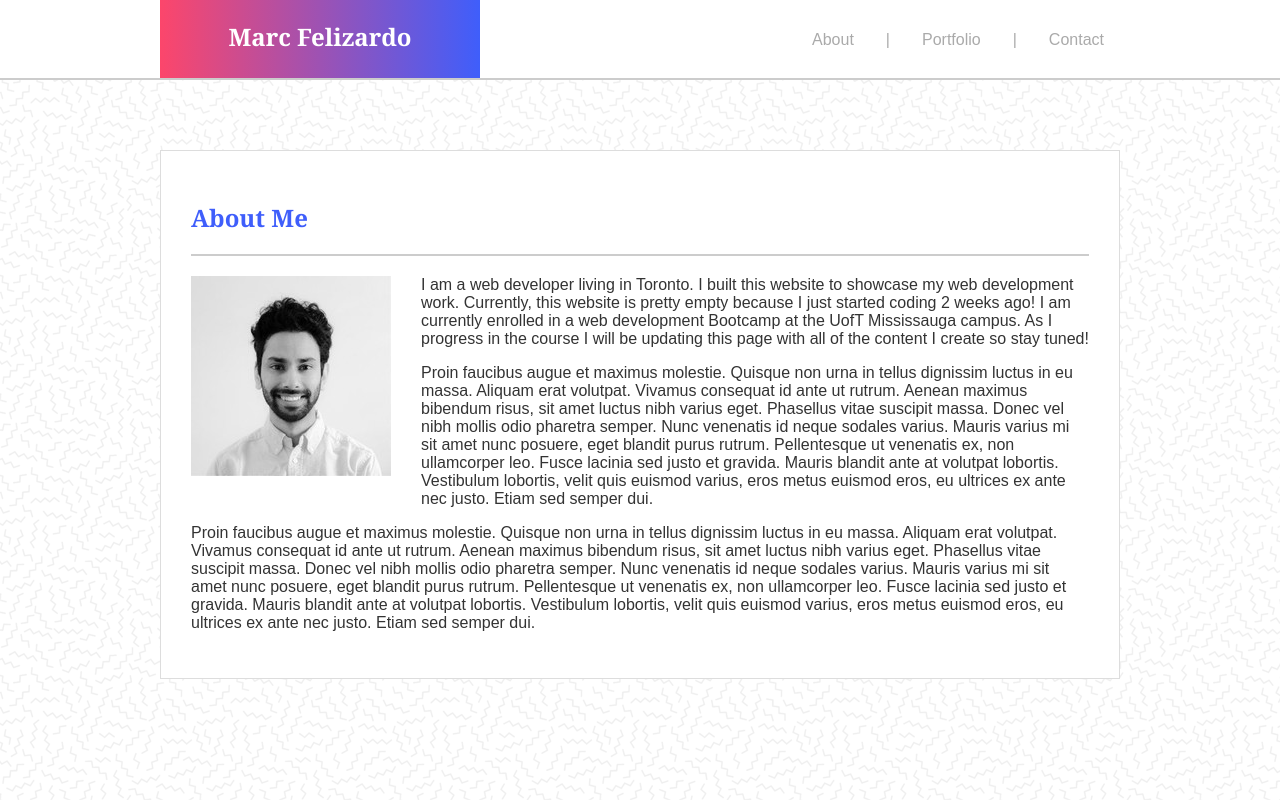
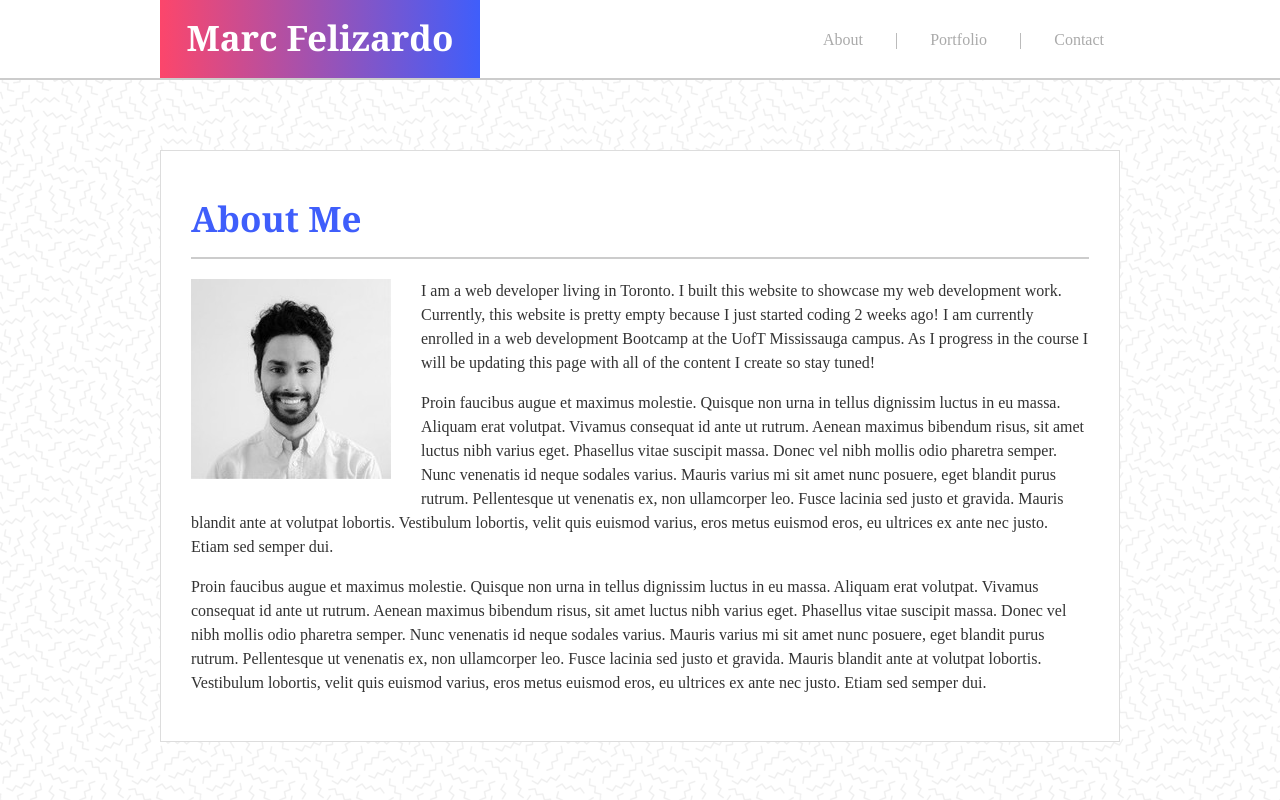
Before and after one commit to marcldo/Responsive-Portfolio, a plain HTML site: page index.html in a window 1280 px wide. Shown: the top 800 px of the page. Drawn offline with Linux system fonts and the light colour scheme.

Commit message:
changed font on header and body

```diff
--- a/assets/css/style.css
+++ b/assets/css/style.css
@@ -10,11 +10,21 @@ body{
 }
 
 h1, h2, h3, h4 {
-  font-family: Georgia, 'Times New Roman', Times, serif;
+  font-family: 'Didot', Georgia, 'Times New Roman', Times, serif;
+}
+h1{
+  font-weight: 800;
+  font-size: 35px;
+  line-height: .5em;
 }
 
 p, a{
-  font-family: Arial, Helvetica, sans-serif;
+  /* font-family: Arial, Helvetica, sans-serif; */
+  font-family: 'Imperial', 'Times New Roman', Times, serif;;
+
+}
+p{
+  line-height: 1.5em;
 }
 
 header {
```
